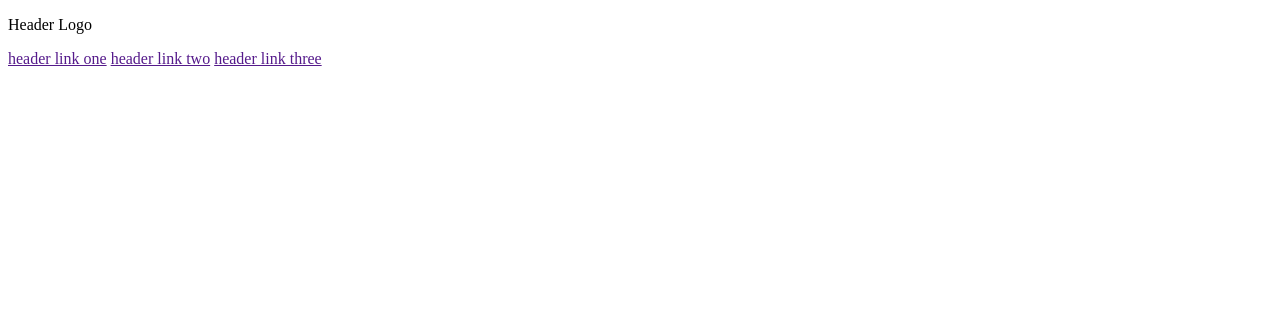
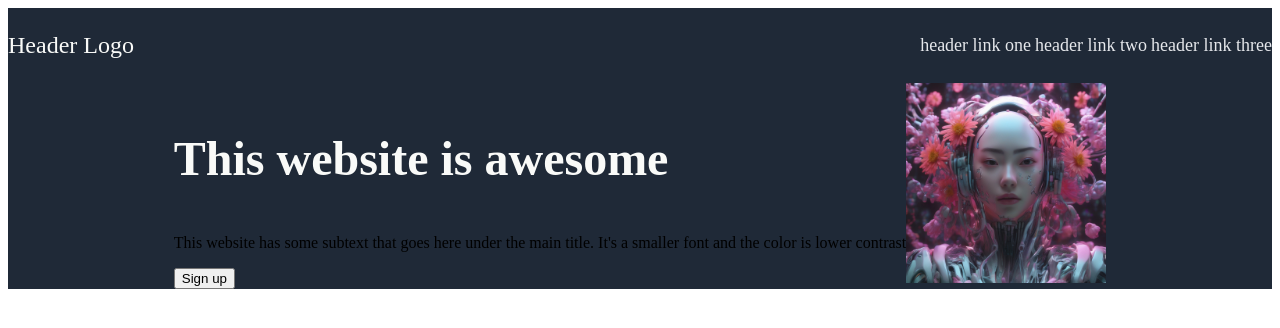
Before and after one commit to JonathanMendler/odin-landing, a plain HTML site: page index.html in a window 1280 px wide. Drawn offline with Linux system fonts and the light colour scheme.

Commit message:
Hero CSS

```diff
--- a/index.html
+++ b/index.html
@@ -7,8 +7,8 @@
   <title>Odin Landing</title>
 </head>
 <body>
-  <div class="header">
-    <div class="container">
+  <div class="hero">
+    <div class="header">
       <p> Header Logo</p>
       <div class="links">
         <a href="">header link one</a>
@@ -16,7 +16,16 @@
         <a href="">header link three</a>
       </div>
     </div>
-
+    <div class="content">
+      <div class="left">
+        <p class="title">This website is awesome</p>
+        <p class="subtext">This website has some subtext that goes here under the main title. It's a smaller font and the color is lower contrast</p>
+        <button>Sign up</button>
+      </div>
+      <div class="right">
+        <img src="./Assets/flowerbot.jpeg">
+      </div>
+    </div>
   </div>
 
 </body>
--- a/styles.css
+++ b/styles.css
@@ -0,0 +1,39 @@
+.hero, .footer {
+  background-color: #1F2937;
+}
+
+.hero {
+
+}
+
+.hero a {
+  text-decoration: none;
+  font-size: 18px;
+  color: #E5E7EB;
+}
+
+.header {
+  display: flex;
+  justify-content: space-between;
+  align-items: center;
+}
+
+.header p {
+  font-size: 24px;
+  color: #F9FAF8;
+}
+
+.content {
+  display: flex;
+  justify-content: center;
+}
+
+.content .title {
+  font-size: 48px;
+  font-weight: bolder;
+  color: #F9FAF8;
+}
+
+.content img {
+  width: 200px;
+}
```
Also changed, not shown: Assets/flowerbot.jpeg (added).
